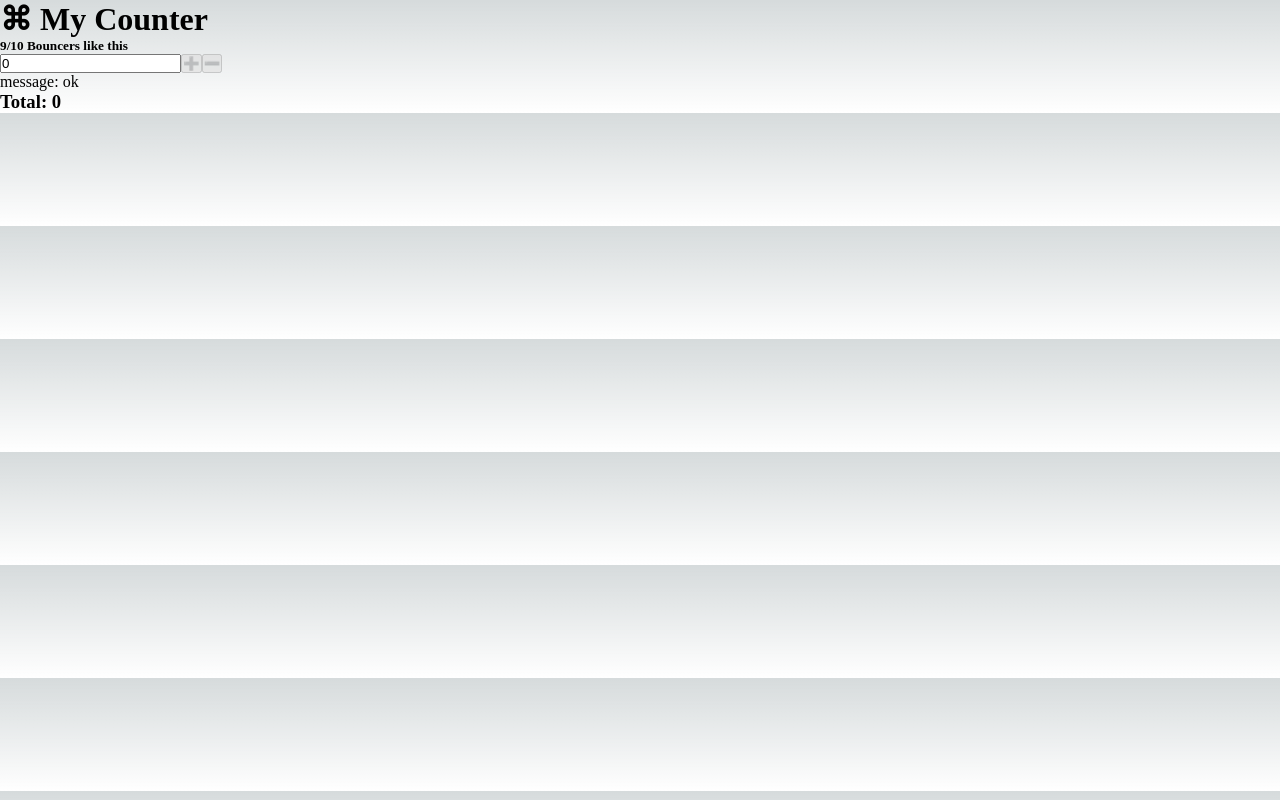
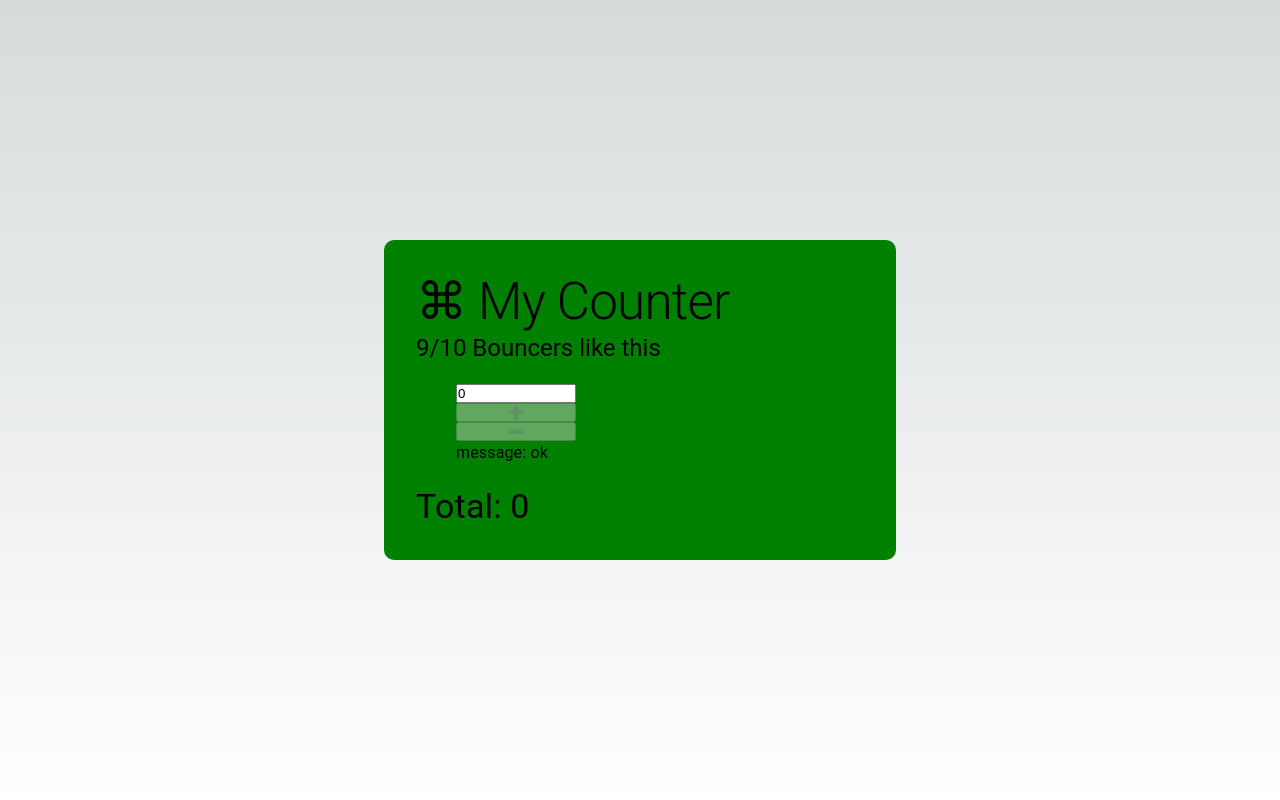
Before and after one commit to Aierbote/redux-counter-app, a Next.js app: page / in a window 1280 px wide. Built offline with nearby package versions, Linux system fonts and the light colour scheme.

Commit message:
feat: introduce Material UI

```diff
--- a/package.json
+++ b/package.json
@@ -9,6 +9,9 @@
     "lint": "next lint"
   },
   "dependencies": {
+    "@emotion/react": "^11.11.4",
+    "@emotion/styled": "^11.11.0",
+    "@mui/material": "^5.15.11",
     "@reduxjs/toolkit": "^2.2.1",
     "next": "14.1.1",
     "react": "^18",
--- a/src/pages/_app.tsx
+++ b/src/pages/_app.tsx
@@ -2,12 +2,22 @@ import "@/styles/globals.css";
 import type { AppProps } from "next/app";
 import { Provider } from "react-redux";
 import { store } from "@/redux/store";
+import { Container } from "@mui/material";
+
+const containerStyle = {
+	display: "flex",
+	justifyContent: "center",
+	alignItems: "center",
+	height: "100vh",
+};
 
 export default function App({ Component, pageProps }: AppProps) {
 	return (
 		<>
 			<Provider store={store}>
-				<Component {...pageProps} />
+				<Container sx={containerStyle}>
+					<Component {...pageProps} />
+				</Container>
 			</Provider>
 		</>
 	);
--- a/src/pages/index.tsx
+++ b/src/pages/index.tsx
@@ -1,13 +1,11 @@
-import Head from "next/head";
-import Image from "next/image";
-import { Inter } from "next/font/google";
-import styles from "@/styles/Home.module.css";
+import { Inter, Roboto_Flex } from "next/font/google";
 import { useDispatch, useSelector } from "react-redux";
 import {
 	sliceCounter,
 	sliceErrorSubtraction,
 	sliceInputValue,
 } from "@/redux/slices";
+import { Box, Typography } from "@mui/material";
 
 const inter = Inter({ subsets: ["latin"] });
 
@@ -15,6 +13,27 @@ export type TStore = {
 	counter: number;
 	inputValue: number;
 	errorSubtraction: boolean;
+};
+
+const wrapperStyle = {
+	p: 4,
+	display: "flex",
+	flexDirection: "column",
+	justifyContent: "center",
+	bgcolor: "green",
+	height: "40vh",
+	width: "40vw",
+	borderRadius: ".625rem",
+};
+
+const boxStyle = {
+	display: "flex",
+	flexDirection: "column",
+	justifyContent: "center",
+	px: 5,
+	py: 2,
+	height: { xs: "300px", md: "200px" },
+	width: { xs: "300px", md: "200px" },
 };
 
 export default function Home() {
@@ -56,10 +75,12 @@ export default function Home() {
 	};
 
 	return (
-		<>
-			<h1>⌘ My Counter</h1>
-			<h5>9/10 Bouncers like this</h5>
-			<div>
+		<Box sx={wrapperStyle}>
+			<Typography variant="h1" sx={{ fontSize: "3.2rem" }}>
+				⌘ My Counter
+			</Typography>
+			<Typography variant="h5">9/10 Bouncers like this</Typography>
+			<Box sx={boxStyle}>
 				<input
 					type="number"
 					placeholder="Insert number"
@@ -85,9 +106,11 @@ export default function Home() {
 				>
 					➖
 				</button>
-				<p>message: {!errorSubtraction ? "ok" : "Exceeding the limit"}</p>
-			</div>
-			<h3>Total: {counter}</h3>
-		</>
+				<Typography variant="body1">
+					message: {!errorSubtraction ? "ok" : "Exceeding the limit"}
+				</Typography>
+			</Box>
+			<Typography variant="h4">Total: {counter}</Typography>
+		</Box>
 	);
 }
```
Also changed, not shown: 1 other file (tests, documents, lock files or other folders).
